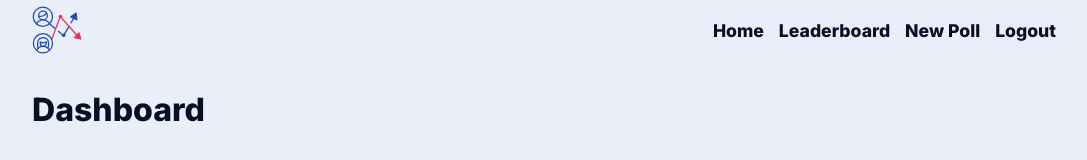
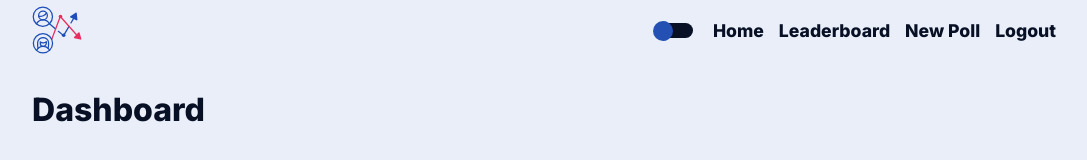
Before and after one commit to lejoaoconte/employee-polls-Udacity-course-project-part-two, a React (Create React App) app: page /dashboard in a window 1280 px wide. Shown: the top 160 px of the page, without its empty margins (96-1183 px from the left). Built offline with nearby package versions, Linux system fonts and the light colour scheme; sample sign-in values are in the browser's storage.

Commit message:
Finalização da navbar

```diff
--- a/package.json
+++ b/package.json
@@ -13,6 +13,7 @@
     "@types/react-dom": "^18.0.0",
     "react": "^18.2.0",
     "react-dom": "^18.2.0",
+    "react-icons": "^4.6.0",
     "react-redux": "^8.0.5",
     "react-router-dom": "^6.4.3",
     "react-scripts": "5.0.1",
--- a/src/components/NavBar/index.tsx
+++ b/src/components/NavBar/index.tsx
@@ -1,13 +1,29 @@
+import { useContext, useState } from "react";
+
 import { connect } from "react-redux";
 
 import { Link, useNavigate } from "react-router-dom";
 
+import { Switch } from "components/Switch";
+
+import { ContextDefaultTheme } from "layouts/Default";
+
 import { logoutUser } from "redux/actions/authedUser";
 
-import { ContainerNavBar, ListItemNav, NavBarItems } from "./styles";
+import { FaBars } from "react-icons/fa";
+
+import {
+  ButtonOpenMenu,
+  ContainerNavBar,
+  ListItemNav,
+  MenuItems,
+  NavBarItems,
+} from "./styles";
 
 export function NavBar({ dispatch }: any) {
   const navigate = useNavigate();
+  const { setTheme, theme } = useContext(ContextDefaultTheme);
+  const [openMenu, setOpenMenu] = useState(false);
 
   function handleLogout() {
     localStorage.removeItem("authedUser");
@@ -15,10 +31,20 @@ export function NavBar({ dispatch }: any) {
     navigate("/");
   }
 
+  function handleChangeTheme() {
+    setTheme(!theme);
+  }
+
+  function handleOpenMenu() {
+    setOpenMenu(!openMenu);
+  }
+
   return (
     <ContainerNavBar>
       <img width={50} src="/logo.svg" alt="" />
-      <NavBarItems>
+      <MenuItems>
+        <Switch label="switch" onChange={handleChangeTheme} checked={theme} />
+        <NavBarItems openMenu={openMenu}>
           <ListItemNav>
             <Link to="/dashboard">Home</Link>
           </ListItemNav>
@@ -32,6 +58,10 @@ export function NavBar({ dispatch }: any) {
             <button onClick={handleLogout}>Logout</button>
           </ListItemNav>
         </NavBarItems>
+        <ButtonOpenMenu onClick={handleOpenMenu}>
+          <FaBars />
+        </ButtonOpenMenu>
+      </MenuItems>
     </ContainerNavBar>
   );
 }
--- a/src/components/NavBar/styles.ts
+++ b/src/components/NavBar/styles.ts
@@ -12,7 +12,20 @@ export const ContainerNavBar = styled.nav`
   margin-bottom: 30px;
 `;
 
-export const NavBarItems = styled.ul`
+export const MenuItems = styled.div`
+  display: flex;
+  flex-direction: row;
+  align-items: center;
+  justify-content: center;
+
+  gap: 20px;
+`;
+
+interface NavBarItemsProps {
+  openMenu: boolean;
+}
+
+export const NavBarItems = styled.ul<NavBarItemsProps>`
   list-style-type: none;
   margin: 0;
   padding: 0;
@@ -20,12 +33,46 @@ export const NavBarItems = styled.ul`
 
   display: flex;
   gap: 15px;
+
+  @media screen and (max-width: 600px) {
+    display: ${({ openMenu }) => (openMenu ? "none" : "flex")};
+
+    position: absolute;
+
+    left: 0;
+    bottom: 0;
+
+    flex-direction: column;
+    align-items: center;
+    background: ${({ theme }) => theme.primary};
+
+    width: 100%;
+    padding: 20px 0;
+    gap: 20px;
+
+    z-index: 1000;
+
+    box-shadow: 0 -3px 18px -3px rgba(31, 31, 31, 0.75);
+
+    animation-name: example;
+    animation-duration: 4s;
+
+    @keyframes example {
+      from {
+        bottom: -200px;
+      }
+      to {
+        bottom: 0;
+      }
+    }
+  }
 `;
 
 export const ListItemNav = styled.li`
   float: left;
 
-  a, button {
+  a,
+  button {
     text-decoration: none;
     font-weight: 800;
     color: ${({ theme }) => theme["primary-text"]};
@@ -35,9 +82,32 @@ export const ListItemNav = styled.li`
 
     background: none;
     border: none;
+
+    @media screen and (max-width: 600px) {
+      color: ${({ theme }) => theme.background};
+    }
   }
 
   &:hover {
     filter: brightness(0.6);
   }
 `;
+
+export const ButtonOpenMenu = styled.button`
+  display: none;
+  text-decoration: none;
+  font-weight: 800;
+  color: ${({ theme }) => theme["primary-text"]};
+  font-size: 1.5rem;
+
+  cursor: pointer;
+
+  background: none;
+  border: none;
+
+  @media screen and (max-width: 600px) {
+    display: flex;
+    align-items: center;
+    justify-content: center;
+  }
+`;
--- /dev/null
+++ b/src/components/Switch/index.tsx
@@ -0,0 +1,15 @@
+import { InputHTMLAttributes } from "react";
+import { ContainerSwitch, InputSwitch, LabelInputSwitch } from "./styles";
+
+interface SwitchProps extends InputHTMLAttributes<HTMLInputElement> {
+  label: string;
+}
+
+export function Switch({ label, ...props }: SwitchProps) {
+  return (
+    <ContainerSwitch>
+      <InputSwitch {...props} type="checkbox" id={label} hidden />
+      <LabelInputSwitch htmlFor={label}></LabelInputSwitch>
+    </ContainerSwitch>
+  );
+}
--- /dev/null
+++ b/src/components/Switch/styles.ts
@@ -0,0 +1,55 @@
+import styled from "styled-components";
+
+export const ContainerSwitch = styled.div``;
+
+export const LabelInputSwitch = styled.label`
+  cursor: pointer;
+
+  position: relative;
+
+  text-indent: -9999px;
+  width: 35px;
+  height: 15px;
+
+  background: ${({ theme }) => theme["primary-text"]};
+
+  display: block;
+
+  border-radius: 100px;
+
+  &:after {
+    content: "";
+
+    position: absolute;
+
+    top: -2px;
+    left: -5px;
+    width: 20px;
+    height: 20px;
+
+    background: ${({ theme }) => theme.primary};
+
+    border-radius: 90px;
+
+    transition: 0.3s;
+  }
+
+  &:active:after {
+    width: 35px;
+  }
+`;
+
+export const InputSwitch = styled.input`
+  height: 0;
+  width: 0;
+
+  &:checked + ${LabelInputSwitch} {
+    background: ${({ theme }) => theme["primary-text"]};
+  }
+
+  &:checked + ${LabelInputSwitch}:after {
+    left: calc(100% + 5px);
+
+    transform: translateX(-100%);
+  }
+`;
```
Also changed, not shown: 1 other file (tests, documents, lock files or other folders). Lines whose indentation alone changed are shown as unchanged.
